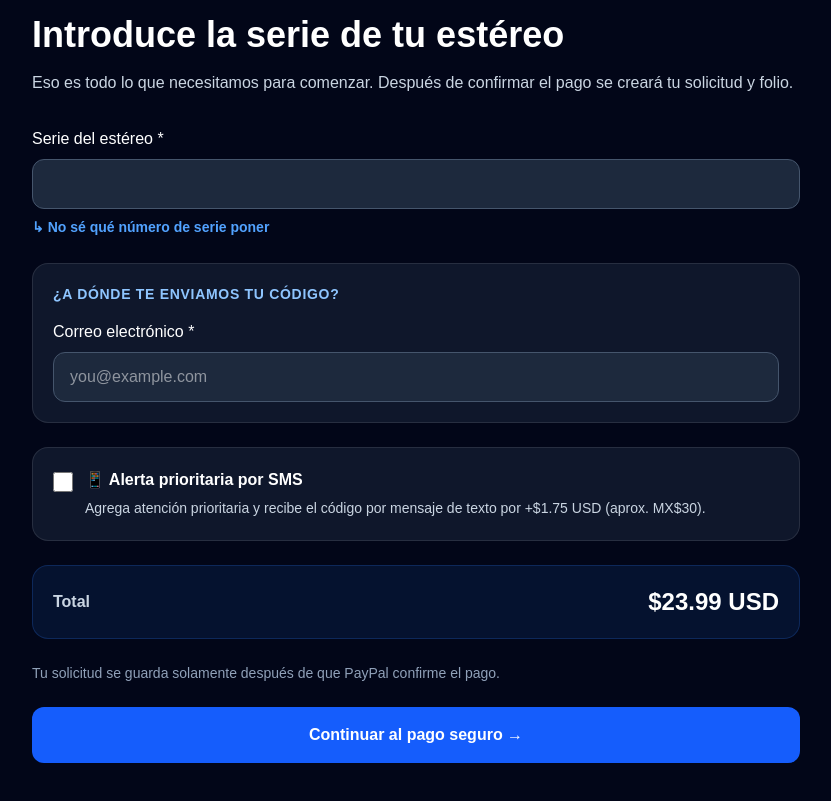
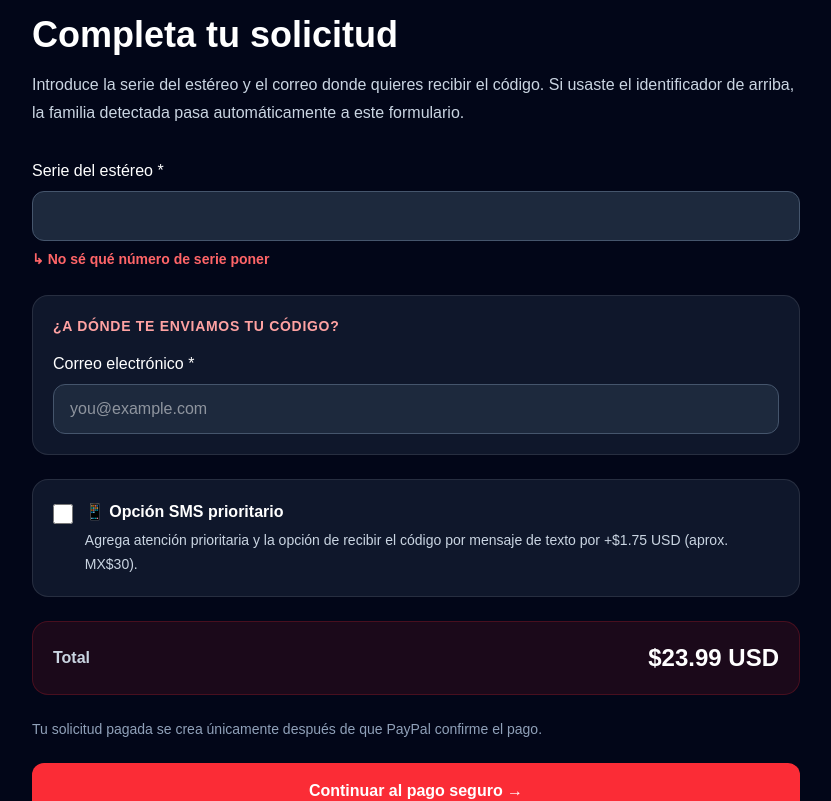
Before and after one commit to victornada2001-hash/Auto-Stereo-Codes---Car-Radio-Code-Service, a Next.js app in the folder app/: page / in a window 1280 px wide. Shown: the part 5105-5906 px from the top of the page, without its empty margins (224-1055 px from the left). Built offline with nearby package versions, Linux system fonts and the light colour scheme.

Commit message:
Connect serial matcher to checkout form

```diff
--- a/app/app/CheckoutRequestForm.tsx
+++ b/app/app/CheckoutRequestForm.tsx
@@ -1,6 +1,6 @@
 "use client";
 
-import { useState, type FormEvent } from "react";
+import { useEffect, useState, type FormEvent } from "react";
 import type { Language } from "./languages";
 import ExpandedSerialGuide from "./ExpandedSerialGuide";
 import SampleTestimonials from "./SampleTestimonials";
@@ -8,105 +8,97 @@ import SampleTestimonials from "./SampleTestimonials";
 const BASE_PRICE = 23.99;
 const SMS_ADDON = 1.75;
 
-const copy: Record<Language, {
-  eyebrow:string; title:string; intro:string; serial:string; serialHelp:string; delivery:string; email:string;
-  smsTitle:string; smsText:string; phone:string; total:string; note:string; invalidPhone:string; invalid:string;
-  opening:string; pay:string; paymentError:string; connectionError:string;
-}> = {
-  en:{eyebrow:"Code request",title:"Enter your stereo serial number",intro:"That is all we need to start. After payment is confirmed, your request and reference number will be created.",serial:"Stereo serial number *",serialHelp:"I don't know which serial number to enter",delivery:"Where should we send your code?",email:"Email address *",smsTitle:"Priority SMS alert",smsText:"Add priority handling and receive the code by text message for +$1.75 USD (about MX$30).",phone:"Mobile number for SMS *",total:"Total",note:"Your request is saved only after PayPal confirms the payment.",invalidPhone:"Enter a valid mobile number for the priority SMS option.",invalid:"Check your information before continuing.",opening:"Opening PayPal…",pay:"Continue to secure payment →",paymentError:"We could not start the payment. Please try again.",connectionError:"Unable to connect to the payment system. Please try again."},
-  es:{eyebrow:"Solicitud de código",title:"Introduce la serie de tu estéreo",intro:"Eso es todo lo que necesitamos para comenzar. Después de confirmar el pago se creará tu solicitud y folio.",serial:"Serie del estéreo *",serialHelp:"No sé qué número de serie poner",delivery:"¿A dónde te enviamos tu código?",email:"Correo electrónico *",smsTitle:"Alerta prioritaria por SMS",smsText:"Agrega atención prioritaria y recibe el código por mensaje de texto por +$1.75 USD (aprox. MX$30).",phone:"Número celular para SMS *",total:"Total",note:"Tu solicitud se guarda solamente después de que PayPal confirme el pago.",invalidPhone:"Escribe un número celular válido para usar la opción de SMS prioritario.",invalid:"Revisa tus datos antes de continuar.",opening:"Abriendo PayPal…",pay:"Continuar al pago seguro →",paymentError:"No pudimos iniciar el pago. Inténtalo de nuevo.",connectionError:"No pudimos conectar con el sistema de pagos. Inténtalo de nuevo."},
-  pt:{eyebrow:"Solicitação de código",title:"Digite o número de série do seu rádio",intro:"É só isso que precisamos para começar. Após a confirmação do pagamento, seu pedido e referência serão criados.",serial:"Número de série do rádio *",serialHelp:"Não sei qual número de série informar",delivery:"Onde devemos enviar seu código?",email:"E-mail *",smsTitle:"Alerta prioritário por SMS",smsText:"Adicione atendimento prioritário e receba o código por SMS por +US$1,75 (aprox. MX$30).",phone:"Celular para SMS *",total:"Total",note:"Seu pedido só é salvo depois que o PayPal confirma o pagamento.",invalidPhone:"Digite um número de celular válido para o SMS prioritário.",invalid:"Revise seus dados antes de continuar.",opening:"Abrindo o PayPal…",pay:"Continuar para pagamento seguro →",paymentError:"Não foi possível iniciar o pagamento. Tente novamente.",connectionError:"Não foi possível conectar ao sistema de pagamento. Tente novamente."},
-  fr:{eyebrow:"Demande de code",title:"Saisissez le numéro de série de votre autoradio",intro:"C’est tout ce dont nous avons besoin pour commencer. Après confirmation du paiement, votre demande et votre référence seront créées.",serial:"Numéro de série de l’autoradio *",serialHelp:"Je ne sais pas quel numéro de série saisir",delivery:"Où devons-nous envoyer votre code ?",email:"Adresse e-mail *",smsTitle:"Alerte SMS prioritaire",smsText:"Ajoutez un traitement prioritaire et recevez le code par SMS pour +1,75 $US (env. MX$30).",phone:"Numéro mobile pour SMS *",total:"Total",note:"Votre demande n’est enregistrée qu’après confirmation du paiement par PayPal.",invalidPhone:"Saisissez un numéro mobile valide pour l’option SMS prioritaire.",invalid:"Vérifiez vos informations avant de continuer.",opening:"Ouverture de PayPal…",pay:"Continuer vers le paiement sécurisé →",paymentError:"Impossible de démarrer le paiement. Réessayez.",connectionError:"Impossible de se connecter au système de paiement. Réessayez."},
-  de:{eyebrow:"Code-Anfrage",title:"Gib die Seriennummer deines Autoradios ein",intro:"Mehr brauchen wir zunächst nicht. Nach bestätigter Zahlung werden deine Anfrage und Referenz erstellt.",serial:"Seriennummer des Autoradios *",serialHelp:"Ich weiß nicht, welche Seriennummer ich eingeben soll",delivery:"Wohin sollen wir deinen Code senden?",email:"E-Mail-Adresse *",smsTitle:"Prioritäts-SMS",smsText:"Priorisierte Bearbeitung hinzufügen und den Code per SMS erhalten für +1,75 US$ (ca. MX$30).",phone:"Mobilnummer für SMS *",total:"Gesamt",note:"Deine Anfrage wird erst gespeichert, wenn PayPal die Zahlung bestätigt.",invalidPhone:"Gib für die Prioritäts-SMS eine gültige Mobilnummer ein.",invalid:"Bitte prüfe deine Angaben.",opening:"PayPal wird geöffnet…",pay:"Weiter zur sicheren Zahlung →",paymentError:"Die Zahlung konnte nicht gestartet werden. Bitte erneut versuchen.",connectionError:"Keine Verbindung zum Zahlungssystem. Bitte erneut versuchen."},
-  it:{eyebrow:"Richiesta codice",title:"Inserisci il numero di serie dell’autoradio",intro:"È tutto ciò che ci serve per iniziare. Dopo la conferma del pagamento verranno creati richiesta e riferimento.",serial:"Numero di serie dell’autoradio *",serialHelp:"Non so quale numero di serie inserire",delivery:"Dove dobbiamo inviare il codice?",email:"Indirizzo email *",smsTitle:"Avviso SMS prioritario",smsText:"Aggiungi gestione prioritaria e ricevi il codice via SMS per +1,75 USD (circa MX$30).",phone:"Numero di cellulare per SMS *",total:"Totale",note:"La richiesta viene salvata solo dopo la conferma del pagamento PayPal.",invalidPhone:"Inserisci un numero di cellulare valido per l’opzione SMS prioritario.",invalid:"Controlla i dati prima di continuare.",opening:"Apertura PayPal…",pay:"Continua al pagamento sicuro →",paymentError:"Impossibile avviare il pagamento. Riprova.",connectionError:"Impossibile collegarsi al sistema di pagamento. Riprova."},
+type Copy = {
+  eyebrow:string;title:string;intro:string;serial:string;serialHelp:string;identified:string;delivery:string;email:string;
+  smsTitle:string;smsText:string;phone:string;total:string;note:string;invalidPhone:string;invalid:string;opening:string;pay:string;paymentError:string;connectionError:string;
 };
 
-export default function CheckoutRequestForm({ language }: { language: Language }) {
-  const t = copy[language];
-  const [busy, setBusy] = useState(false);
-  const [message, setMessage] = useState("");
-  const [prioritySms, setPrioritySms] = useState(false);
-  const total = (BASE_PRICE + (prioritySms ? SMS_ADDON : 0)).toFixed(2);
-  const inputStyle = "mt-2 w-full rounded-xl border border-slate-600 bg-slate-800 px-4 py-3 text-white outline-none focus:border-blue-400 focus:ring-2 focus:ring-blue-400/30";
+const EN: Copy = {
+  eyebrow:"Code request",title:"Complete your request",intro:"Enter the stereo serial and the email where you want to receive the code. If you used the serial matcher above, the detected radio family is carried here automatically.",serial:"Stereo serial number *",serialHelp:"I don't know which serial number to enter",identified:"Detected radio family",delivery:"Where should we send your code?",email:"Email address *",smsTitle:"Priority SMS option",smsText:"Add priority handling and a text-message delivery option for +$1.75 USD (about MX$30).",phone:"Mobile number for SMS *",total:"Total",note:"Your paid request is created only after PayPal confirms the payment.",invalidPhone:"Enter a valid mobile number for the priority SMS option.",invalid:"Check your information before continuing.",opening:"Opening PayPal…",pay:"Continue to secure payment →",paymentError:"We could not start the payment. Please try again.",connectionError:"Unable to connect to the payment system. Please try again."
+};
+const ES: Copy = {
+  eyebrow:"Solicitud de código",title:"Completa tu solicitud",intro:"Introduce la serie del estéreo y el correo donde quieres recibir el código. Si usaste el identificador de arriba, la familia detectada pasa automáticamente a este formulario.",serial:"Serie del estéreo *",serialHelp:"No sé qué número de serie poner",identified:"Familia de radio identificada",delivery:"¿A dónde te enviamos tu código?",email:"Correo electrónico *",smsTitle:"Opción SMS prioritario",smsText:"Agrega atención prioritaria y la opción de recibir el código por mensaje de texto por +$1.75 USD (aprox. MX$30).",phone:"Número celular para SMS *",total:"Total",note:"Tu solicitud pagada se crea únicamente después de que PayPal confirme el pago.",invalidPhone:"Escribe un número celular válido para usar SMS prioritario.",invalid:"Revisa tus datos antes de continuar.",opening:"Abriendo PayPal…",pay:"Continuar al pago seguro →",paymentError:"No pudimos iniciar el pago. Inténtalo de nuevo.",connectionError:"No pudimos conectar con el sistema de pagos. Inténtalo de nuevo."
+};
+const copy: Record<Language,Copy> = {
+  en:EN,es:ES,
+  pt:{...EN,eyebrow:"Solicitação de código",title:"Conclua sua solicitação",serial:"Número de série do rádio *",serialHelp:"Não sei qual número de série informar",identified:"Família de rádio identificada",delivery:"Onde devemos enviar seu código?",email:"E-mail *",smsTitle:"Opção SMS prioritário",phone:"Celular para SMS *",total:"Total",opening:"Abrindo PayPal…",pay:"Continuar para pagamento seguro →"},
+  fr:{...EN,eyebrow:"Demande de code",title:"Finalisez votre demande",serial:"Numéro de série de l’autoradio *",serialHelp:"Je ne sais pas quel numéro saisir",identified:"Famille d’autoradio détectée",delivery:"Où devons-nous envoyer votre code ?",email:"Adresse e-mail *",smsTitle:"Option SMS prioritaire",phone:"Numéro mobile pour SMS *",total:"Total",opening:"Ouverture de PayPal…",pay:"Continuer vers le paiement sécurisé →"},
+  de:{...EN,eyebrow:"Code-Anfrage",title:"Anfrage abschließen",serial:"Seriennummer des Autoradios *",serialHelp:"Ich weiß nicht, welche Seriennummer ich eingeben soll",identified:"Erkannte Radiofamilie",delivery:"Wohin sollen wir deinen Code senden?",email:"E-Mail-Adresse *",smsTitle:"Prioritäts-SMS",phone:"Mobilnummer für SMS *",total:"Gesamt",opening:"PayPal wird geöffnet…",pay:"Weiter zur sicheren Zahlung →"},
+  it:{...EN,eyebrow:"Richiesta codice",title:"Completa la richiesta",serial:"Numero di serie dell’autoradio *",serialHelp:"Non so quale numero inserire",identified:"Famiglia autoradio identificata",delivery:"Dove dobbiamo inviare il codice?",email:"Indirizzo email *",smsTitle:"SMS prioritario",phone:"Numero di cellulare per SMS *",total:"Totale",opening:"Apertura PayPal…",pay:"Continua al pagamento sicuro →"},
+};
 
-  async function submit(event: FormEvent<HTMLFormElement>) {
+export default function CheckoutRequestForm({language}:{language:Language}) {
+  const t=copy[language];
+  const [busy,setBusy]=useState(false);
+  const [message,setMessage]=useState("");
+  const [prioritySms,setPrioritySms]=useState(false);
+  const [serial,setSerial]=useState("");
+  const [detectedBrand,setDetectedBrand]=useState("");
+  const [radioFamily,setRadioFamily]=useState("");
+  const total=(BASE_PRICE+(prioritySms?SMS_ADDON:0)).toFixed(2);
+  const inputStyle="mt-2 w-full rounded-xl border border-slate-600 bg-slate-800 px-4 py-3 text-white outline-none focus:border-red-400 focus:ring-2 focus:ring-red-400/20";
+
+  useEffect(()=>{
+    const load=()=>{
+      setSerial(sessionStorage.getItem("asc_serial")||"");
+      setDetectedBrand(sessionStorage.getItem("asc_detected_brand")||"");
+      setRadioFamily(sessionStorage.getItem("asc_radio_family")||"");
+    };
+    load();
+    const handler=(event:Event)=>{
+      const detail=(event as CustomEvent<{serial?:string;brand?:string;family?:string}>).detail||{};
+      setSerial(detail.serial||"");
+      setDetectedBrand(detail.brand||"");
+      setRadioFamily(detail.family||"");
+    };
+    window.addEventListener("asc:serial-match",handler);
+    return()=>window.removeEventListener("asc:serial-match",handler);
+  },[]);
+
+  async function submit(event:FormEvent<HTMLFormElement>){
     event.preventDefault();
-    const data = new FormData(event.currentTarget);
-    const phone = String(data.get("phone") || "").trim();
-    if (prioritySms && phone.replace(/\D/g, "").length < 7) {
-      setMessage(t.invalidPhone);
-      return;
+    const data=new FormData(event.currentTarget);
+    const phone=String(data.get("phone")||"").trim();
+    if(prioritySms&&phone.replace(/\D/g,"").length<7){setMessage(t.invalidPhone);return;}
+    setBusy(true);setMessage("");
+    try{
+      const response=await fetch("/api/checkout",{method:"POST",headers:{"Content-Type":"application/json"},body:JSON.stringify({
+        serial,email:data.get("email"),phone,prioritySms,language,detectedBrand,radioFamily
+      })});
+      const result=await response.json();
+      if(!response.ok||!result.url){setMessage(result.code==="INVALID_INPUT"?t.invalid:t.paymentError);setBusy(false);return;}
+      window.location.assign(result.url);
+    }catch{setMessage(t.connectionError);setBusy(false);}
   }
 
-    setBusy(true);
-    setMessage("");
-    try {
-      const response = await fetch("/api/checkout", {
-        method: "POST",
-        headers: { "Content-Type": "application/json" },
-        body: JSON.stringify({
-          serial: data.get("serial"),
-          email: data.get("email"),
-          phone,
-          prioritySms,
-          language,
-        }),
-      });
-      const result = await response.json();
-      if (!response.ok || !result.url) {
-        setMessage(result.code === "INVALID_INPUT" ? t.invalid : t.paymentError);
-        setBusy(false);
-        return;
-      }
-      window.location.assign(result.url);
-    } catch {
-      setMessage(t.connectionError);
-      setBusy(false);
-    }
+  function editSerial(value:string){
+    setSerial(value);
+    setDetectedBrand("");
+    setRadioFamily("");
+    sessionStorage.removeItem("asc_detected_brand");
+    sessionStorage.removeItem("asc_radio_family");
   }
 
-  return (
-    <>
-      <section id="request-form" className="scroll-mt-24 bg-slate-950 px-6 py-20 text-white">
+  return <>
+    <section id="request-form" className="scroll-mt-28 bg-slate-950 px-6 py-20 text-white">
       <div className="mx-auto max-w-3xl">
-          <p className="text-sm font-bold uppercase tracking-widest text-blue-400">{t.eyebrow}</p>
-          <h2 className="mt-3 text-3xl font-bold md:text-4xl">{t.title}</h2>
-          <p className="mt-4 text-slate-300">{t.intro}</p>
-
+        <p className="text-sm font-black uppercase tracking-widest text-red-400">{t.eyebrow}</p>
+        <h2 className="mt-3 text-3xl font-black md:text-4xl">{t.title}</h2>
+        <p className="mt-4 leading-7 text-slate-300">{t.intro}</p>
         <form onSubmit={submit} className="mt-8 grid gap-6">
-            <label>{t.serial}
-              <input name="serial" required maxLength={100} autoComplete="off" className={inputStyle} />
-              <a href="#serial-help" className="mt-2 inline-flex text-sm font-semibold text-blue-400 hover:text-blue-300">↳ {t.serialHelp}</a>
-            </label>
-
-            <div className="rounded-2xl border border-white/10 bg-slate-900 p-5">
-              <div className="text-sm font-black uppercase tracking-wider text-blue-300">{t.delivery}</div>
-              <label className="mt-4 block">{t.email}<input name="email" type="email" required autoComplete="email" maxLength={254} placeholder="you@example.com" className={inputStyle} /></label>
-            </div>
-
-            <label className={`cursor-pointer rounded-2xl border p-5 transition ${prioritySms ? "border-blue-400 bg-blue-500/10" : "border-white/10 bg-slate-900"}`}>
-              <div className="flex items-start gap-3">
-                <input type="checkbox" checked={prioritySms} onChange={e=>setPrioritySms(e.target.checked)} className="mt-1 h-5 w-5" />
-                <div><div className="font-black">📱 {t.smsTitle}</div><div className="mt-1 text-sm leading-6 text-slate-300">{t.smsText}</div></div>
-              </div>
-            </label>
-
-            {prioritySms && <label>{t.phone}<input name="phone" type="tel" required autoComplete="tel" maxLength={32} placeholder="+52 664 123 4567" className={inputStyle} /></label>}
-
-            <div className="flex items-center justify-between rounded-2xl border border-blue-500/20 bg-blue-500/10 p-5">
-              <span className="font-semibold text-slate-300">{t.total}</span><span className="text-2xl font-black">${total} USD</span>
-            </div>
-
+          <label>{t.serial}<input name="serial" value={serial} onChange={e=>editSerial(e.target.value)} required maxLength={100} autoComplete="off" className={inputStyle}/><a href="#serial-help" className="mt-2 inline-flex text-sm font-bold text-red-400 hover:text-red-300">↳ {t.serialHelp}</a></label>
+          {(detectedBrand||radioFamily)&&<div className="rounded-2xl border border-emerald-500/20 bg-emerald-500/10 p-5"><div className="text-xs font-black uppercase tracking-widest text-emerald-300">{t.identified}</div>{detectedBrand&&<div className="mt-2 text-lg font-black">{detectedBrand}</div>}{radioFamily&&<div className="mt-1 text-sm text-emerald-100/80">{radioFamily}</div>}</div>}
+          <div className="rounded-2xl border border-white/10 bg-slate-900 p-5"><div className="text-sm font-black uppercase tracking-wider text-red-300">{t.delivery}</div><label className="mt-4 block">{t.email}<input name="email" type="email" required autoComplete="email" maxLength={254} placeholder="you@example.com" className={inputStyle}/></label></div>
+          <label className={`cursor-pointer rounded-2xl border p-5 transition ${prioritySms?"border-red-400 bg-red-500/10":"border-white/10 bg-slate-900"}`}><div className="flex items-start gap-3"><input type="checkbox" checked={prioritySms} onChange={e=>setPrioritySms(e.target.checked)} className="mt-1 h-5 w-5"/><div><div className="font-black">📱 {t.smsTitle}</div><div className="mt-1 text-sm leading-6 text-slate-300">{t.smsText}</div></div></div></label>
+          {prioritySms&&<label>{t.phone}<input name="phone" type="tel" required autoComplete="tel" maxLength={32} placeholder="+52 664 123 4567" className={inputStyle}/></label>}
+          <div className="flex items-center justify-between rounded-2xl border border-red-500/20 bg-red-500/10 p-5"><span className="font-semibold text-slate-300">{t.total}</span><span className="text-2xl font-black">${total} USD</span></div>
           <p className="text-sm text-slate-400">{t.note}</p>
-            {message && <p role="alert" className="rounded-xl border border-amber-600 bg-amber-950 p-4 text-amber-100">{message}</p>}
-            <button disabled={busy} type="submit" className="rounded-xl bg-blue-600 px-6 py-4 font-bold text-white transition hover:bg-blue-500 disabled:cursor-wait disabled:opacity-60">
-              {busy ? t.opening : t.pay}
-            </button>
+          {message&&<p role="alert" className="rounded-xl border border-amber-600 bg-amber-950 p-4 text-amber-100">{message}</p>}
+          <button disabled={busy} type="submit" className="rounded-xl bg-red-500 px-6 py-4 font-black text-white transition hover:bg-red-400 disabled:cursor-wait disabled:opacity-60">{busy?t.opening:t.pay}</button>
         </form>
       </div>
     </section>
-      <ExpandedSerialGuide language={language} />
-      <SampleTestimonials language={language} />
-    </>
-  );
+    <ExpandedSerialGuide language={language}/>
+    <SampleTestimonials language={language}/>
+  </>;
 }
```
Lines whose indentation alone changed are shown as unchanged.
